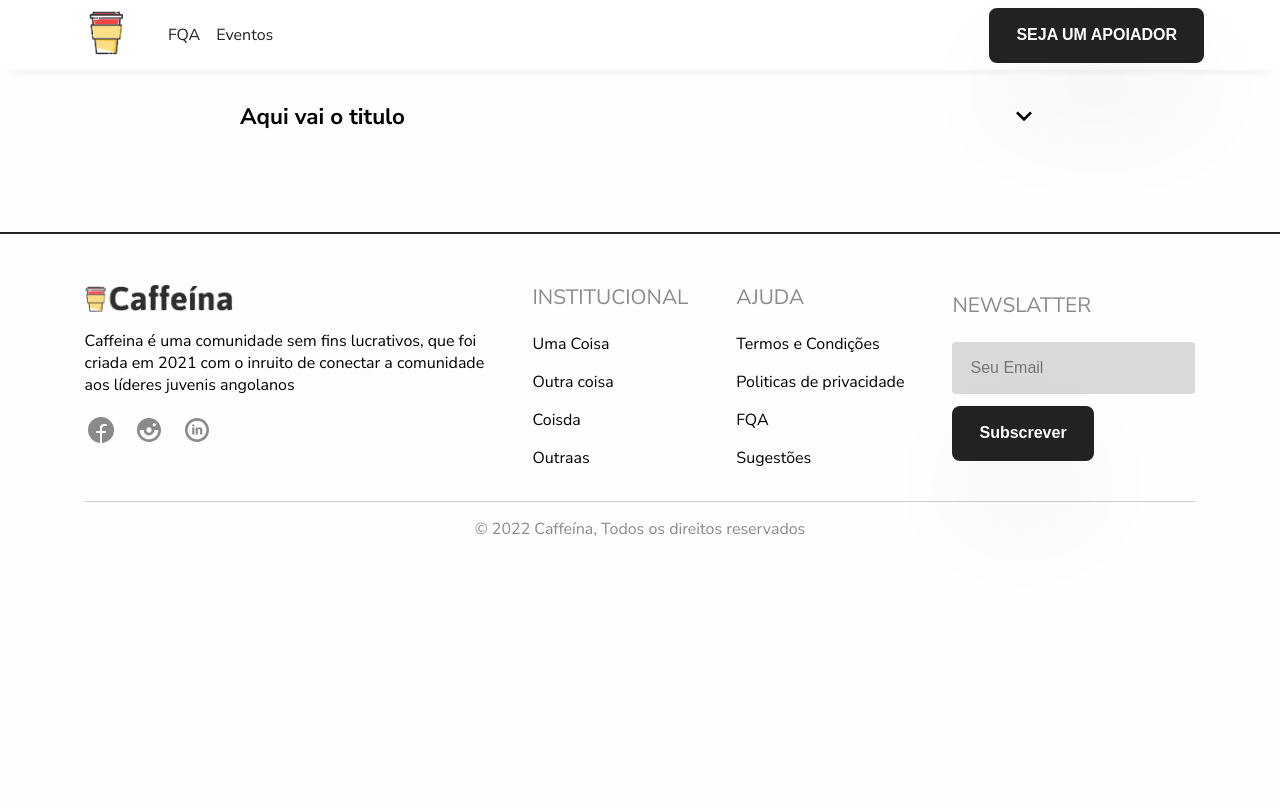
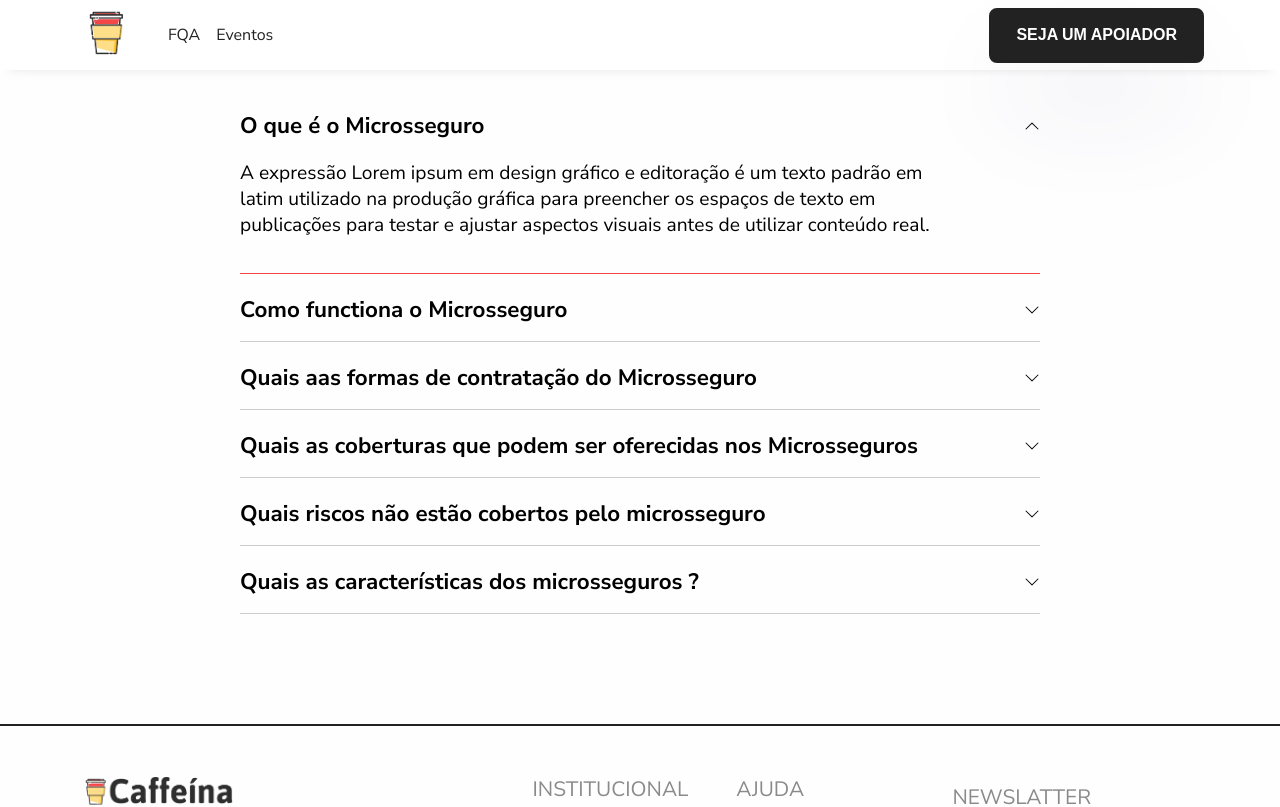
Before and after one commit to TyperGuy/caffeina, a Next.js app: page /fqa in a window 1280 px wide. Shown: the top 807 px of the page. Built offline with nearby package versions, Linux system fonts and the light colour scheme.

Commit message:
feat : add digital fqa component

```diff
--- a/src/components/acordion/acordion.style.ts
+++ b/src/components/acordion/acordion.style.ts
@@ -4,7 +4,8 @@ export const AcordionContainer = styled.div`
   display: flex;
   flex-direction: column;
   justify-content: space-between;
-  align-items: center;
+  padding: 10px 0 ;
+  transition: all 0.05s ease-in-out;
   `
 export const PlayButton = styled.button`
   height: 55px;
--- a/src/components/acordion/index.tsx
+++ b/src/components/acordion/index.tsx
@@ -1,6 +1,6 @@
 import { FC, useState } from 'react';
 import { AcordionContainer } from './acordion.style';
-import {MdOutlineKeyboardArrowDown as Arrow} from 'react-icons/md';
+import {BsChevronDown as Arrow} from 'react-icons/bs';
 
 
 const Style ={
@@ -8,8 +8,14 @@ const Style ={
   fontWeight:'bold'
 }
 
-const Acordion: FC = () => {
-  const [isActive, setIsActive] = useState<number>();
+export type QuestionType = {
+  question: string,
+  answer:string,
+  id:number,
+};
+
+const Acordion: FC <QuestionType> = ({...props}) => {
+  const [isOpen, setIsOpen] = useState<boolean>(props.id===1?true:false);
   return(
     <>
       <AcordionContainer>
@@ -17,11 +23,41 @@ const Acordion: FC = () => {
          display:'flex',
          justifyContent:'space-between',
          alignItems:'center',
-         width:'100%'
+         width:'100%',
+         cursor: 'pointer'
+        }}
+        onClick={() =>setIsOpen(!isOpen)}
+        >
+          <span style={Style}>{props.question}</span>
+          <Arrow
+           style={{
+            transition: 'all 0.2s ease-in-out',
+            transform: isOpen ? `rotateX(180deg)` : 'rotateY(-180deg)'
+           }}
+           size='1em'/>
+       </div>
+       { isOpen&&
+        <div style={{
+          width:'90%'
+          }}>
+            <p
+             style={{
+              fontSize:'1.2em'
+              }}
+            >
+              {props.answer}
+            </p>
+        </div>
+       }
+       <div style={{
+        content: '',
+        width: '100%',
+        height: '1px',
+        marginTop: '1rem',
+        transition: 'all 0.5s ease-in-out',
+        backgroundColor: isOpen ? '#F34747' : '#ccc'
         }}>
-          <span style={Style}>{'Aqui vai o titulo'}</span>
-          <Arrow size='2em'/>
-       </div>
+        </div>
       </AcordionContainer>
     </>
   )
--- a/src/international/pt-pt/fqa.json
+++ b/src/international/pt-pt/fqa.json
@@ -1,39 +1,33 @@
 [
   {
     "question": "O que é o Microsseguro ",
-    "answer": "Microsseguro é o seguro que é acessado pela população de baixa renda, ofertado por vários tipos de entidades diferentes, mas administrado de acordo com práticas geralmente aceitas em seguro (que devem incluir os Princípios Básicos de Seguro). ais importante, isto significa que o risco segurado por uma apólice de microsseguro é gerido conforme os princípios de seguro e capitalizado por prêmios. A própria atividade de microsseguro, portanto, deveria estar dentro da alçada de um ente regulador/supervisor doméstico de seguros ou qualquer outro órgão competente dentro das leis nacionais de qualquer jurisdição.",
-    "id":1,
-    "options": []
+    "answer": "A expressão Lorem ipsum em design gráfico e editoração é um texto padrão em latim utilizado na produção gráfica para preencher os espaços de texto em publicações para testar e ajustar aspectos visuais antes de utilizar conteúdo real.",
+    "id":1
   },
   {
     "question": "Como functiona o Microsseguro ",
     "answer": "É a proteção para as necessidades específicas das pessoas de baixa renda em troca de pagamentos de prêmios proporcionais ao tipo e ao custo dos riscos envolvidos.",
-    "id":2,
-    "options": []
+    "id":2
   },
   {
     "question": "Quais aas formas de contratação do Microsseguro ",
     "answer": "A contratação do Microsseguro pode ser efetivada mediante emissão de bilhete  de apólice ou de certificado individual, não sendo admitida mais de uma forma de contratação concomitante para um mesmo plano de microsseguro.",
-    "id":3,
-    "options": []
+    "id":3
   },
   {
     "question": "Quais as coberturas que podem ser oferecidas nos Microsseguros ",
     "answer": "Os planos de microsseguro poderão ofertar as seguintes coberturas, isoladamente ou em conjunto:",
-    "id":4,
-    "options": ["Coberturas de Pessoas","Cobertura de Negócios","Coberturas de Danos","Nos planos de previdência equiparados aos planos de microsseguros, somente poderão ser ofertadas as coberturas de morte e invalidez permanente e total."]
+    "id":4
   },
   {
     "question": "Quais riscos não estão cobertos pelo microsseguro ",
     "answer": "O segurado deve observar os riscos excluídos referentes a cada cobertura contratada, os quais deverão estar relacionados logo após a descrição dos riscos cobertos. ",
-    "id":5,
-    "options": []
+    "id":5
   }
   ,
   {
     "question": "Quais as características dos microsseguros ? ",
     "answer": "Conforme MATOS(2007:39), as principais características do microsseguro são: ",
-    "id":6,
-    "options": ["Direcionado para pessoas de baixa renda","Relevantes para a realidade do segurado","Amplamente inclusivo, com poucas exclusões","Documentação de fácil acesso para reclamação de sinistro","Apólices com condições simples e fáceis de entender","Produtos massificados (Precificação baseada no coletivo)","Baixo valor máximo segurado","Prêmios de baixo valor","Flexibilidade de pagamento de prêmio","Esforço para criar cultura de seguro no cliente","Canais alternativos de venda"]
+    "id":6
   }
 ]
--- a/src/pages/fqa.tsx
+++ b/src/pages/fqa.tsx
@@ -1,7 +1,7 @@
 import type { NextPage } from 'next';
-import  Acordion  from 'components/acordion';
-
-
+import  Acordion,{QuestionType}  from 'components/acordion';
+import Questions from '../international/pt-pt/fqa.json';
+import { useState } from 'react';
 
 const Style ={
   width:'100%',
@@ -13,11 +13,16 @@ const Style1 ={
   width:'800px',
 }
 const FQA: NextPage = () => {
-
   return(
     <div style={Style}>
       <div style={Style1}>
-        <Acordion/>
+        {
+          Questions.map(question =>
+            <Acordion
+             {...question}
+             />
+          )
+        }
       </div>
     </div>
   )
```
